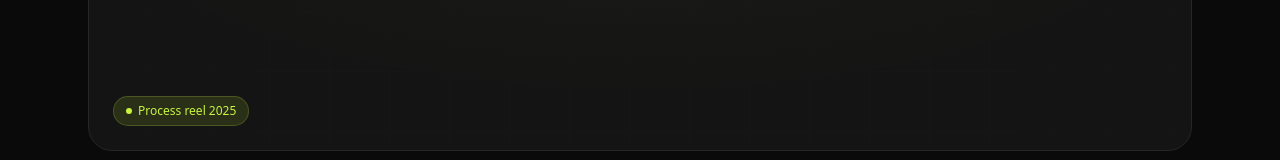
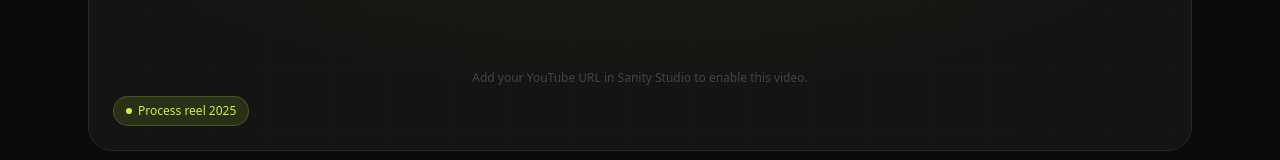
Before and after one commit to Drealguy/feranmiojediji, a Next.js app: page / in a window 1280 px wide. Shown: the part 1652-1812 px from the top of the page. Built offline with nearby package versions, Linux system fonts and the light colour scheme; no server answers; a web font is replaced by a local one.

Commit message:
feat: YouTube video embed in VideoSection — URL managed from Sanity

```diff
--- a/app/(main)/page.tsx
+++ b/app/(main)/page.tsx
@@ -26,7 +26,7 @@ export default async function Home() {
   return (
     <>
       <Hero data={heroData ?? undefined} />
-      <VideoSection />
+      <VideoSection videoUrl={(heroData as any)?.videoUrl} videoLabel={(heroData as any)?.videoLabel} />
       <Services data={(servicesData as never[]) ?? []} />
       <PortfolioPreview data={(projectsData as never[]) ?? []} />
       <Testimonials data={(testimonialsData as never[]) ?? []} />
--- a/components/home/VideoSection.tsx
+++ b/components/home/VideoSection.tsx
@@ -1,4 +1,36 @@
-export default function VideoSection() {
+"use client";
+
+import { useState } from "react";
+
+function getYouTubeId(url: string): string | null {
+  try {
+    const u = new URL(url);
+    // youtube.com/watch?v=ID
+    if (u.hostname.includes("youtube.com")) {
+      return u.searchParams.get("v");
+    }
+    // youtu.be/ID
+    if (u.hostname === "youtu.be") {
+      return u.pathname.slice(1);
+    }
+    // youtube.com/shorts/ID or youtube.com/embed/ID
+    const match = u.pathname.match(/(?:shorts|embed)\/([^/?]+)/);
+    if (match) return match[1];
+  } catch {}
+  return null;
+}
+
+export default function VideoSection({
+  videoUrl,
+  videoLabel,
+}: {
+  videoUrl?: string;
+  videoLabel?: string;
+}) {
+  const [playing, setPlaying] = useState(false);
+  const label = videoLabel ?? "Watch the process — 4 min";
+  const videoId = videoUrl ? getYouTubeId(videoUrl) : null;
+
   return (
     <section className="py-24 overflow-hidden">
       <div className="mx-auto max-w-6xl px-4 sm:px-6">
@@ -9,7 +41,10 @@ export default function VideoSection() {
           <div className="flex-1 h-px" style={{ background: "var(--bdr)" }} />
         </div>
 
-        <h2 className="text-3xl md:text-4xl font-semibold tracking-tight mb-12 max-w-xl" style={{ color: "var(--txt)" }}>
+        <h2
+          className="text-3xl md:text-4xl font-semibold tracking-tight mb-12 max-w-xl"
+          style={{ color: "var(--txt)" }}
+        >
           Watch how I craft experiences from idea to launch
         </h2>
 
@@ -22,33 +57,62 @@ export default function VideoSection() {
             aspectRatio: "16/9",
           }}
         >
+          {playing && videoId ? (
+            /* YouTube iframe */
+            <iframe
+              className="absolute inset-0 w-full h-full"
+              src={`https://www.youtube.com/embed/${videoId}?autoplay=1&rel=0`}
+              title="Process video"
+              allow="accelerometer; autoplay; clipboard-write; encrypted-media; gyroscope; picture-in-picture"
+              allowFullScreen
+            />
+          ) : (
+            <>
               <div
                 className="absolute inset-0"
                 style={{
-              background: "radial-gradient(ellipse 80% 60% at 50% 50%, rgba(200,245,60,0.05) 0%, transparent 70%)",
+                  background:
+                    "radial-gradient(ellipse 80% 60% at 50% 50%, rgba(200,245,60,0.05) 0%, transparent 70%)",
                 }}
               />
               {/* Grid lines */}
               <div
                 className="absolute inset-0 opacity-10"
                 style={{
-              backgroundImage: "linear-gradient(var(--bdr) 1px, transparent 1px), linear-gradient(90deg, var(--bdr) 1px, transparent 1px)",
+                  backgroundImage:
+                    "linear-gradient(var(--bdr) 1px, transparent 1px), linear-gradient(90deg, var(--bdr) 1px, transparent 1px)",
                   backgroundSize: "60px 60px",
                 }}
               />
 
               {/* Play button */}
-          <div className="absolute inset-0 flex items-center justify-center">
+              <div
+                className="absolute inset-0 flex items-center justify-center"
+                onClick={() => videoId && setPlaying(true)}
+              >
                 <button
                   className="rounded-full flex items-center justify-center transition-all duration-300 group-hover:scale-110"
                   style={{ background: "var(--acc)", width: "72px", height: "72px" }}
                   aria-label="Play video"
                 >
-              <svg className="w-6 h-6 translate-x-0.5" viewBox="0 0 24 24" style={{ fill: "var(--acc-fg)" }}>
+                  <svg
+                    className="w-6 h-6 translate-x-0.5"
+                    viewBox="0 0 24 24"
+                    style={{ fill: "var(--acc-fg)" }}
+                  >
                     <polygon points="5,3 19,12 5,21" />
                   </svg>
                 </button>
               </div>
+
+              {!videoId && (
+                <p
+                  className="absolute bottom-16 left-0 right-0 text-center text-xs"
+                  style={{ color: "var(--dim)" }}
+                >
+                  Add your YouTube URL in Sanity Studio to enable this video.
+                </p>
+              )}
 
               {/* Corner label */}
               <div className="absolute bottom-4 left-4 sm:bottom-6 sm:left-6">
@@ -60,15 +124,19 @@ export default function VideoSection() {
                     border: "1px solid rgba(200,245,60,0.2)",
                   }}
                 >
-              <span className="w-1.5 h-1.5 rounded-full" style={{ background: "var(--acc)" }} />
+                  <span
+                    className="w-1.5 h-1.5 rounded-full"
+                    style={{ background: "var(--acc)" }}
+                  />
                   Process reel 2025
                 </span>
               </div>
+            </>
+          )}
         </div>
 
-        {/* Caption below video */}
         <p className="mt-4 text-sm text-center sm:text-left" style={{ color: "var(--mut)" }}>
-          Watch the process — 4 min
+          {label}
         </p>
       </div>
     </section>
--- a/sanity/lib/queries.ts
+++ b/sanity/lib/queries.ts
@@ -12,6 +12,7 @@ export const homePageQuery = groq`*[_type == "homePage"][0]{
   secondaryCtaHref,
   "heroImage": heroImage.asset->url,
   stats,
+  videoUrl,
   videoLabel
 }`;
 
--- a/sanity/schemaTypes/homePage.ts
+++ b/sanity/schemaTypes/homePage.ts
@@ -96,6 +96,12 @@ export const homePage = defineType({
       ],
     }),
     defineField({
+      name: "videoUrl",
+      title: "Video URL (YouTube)",
+      type: "url",
+      description: "Paste your full YouTube URL, e.g. https://www.youtube.com/watch?v=XXXXXXX",
+    }),
+    defineField({
       name: "videoLabel",
       title: "Video section label",
       type: "string",
```
Lines whose indentation alone changed are shown as unchanged.
